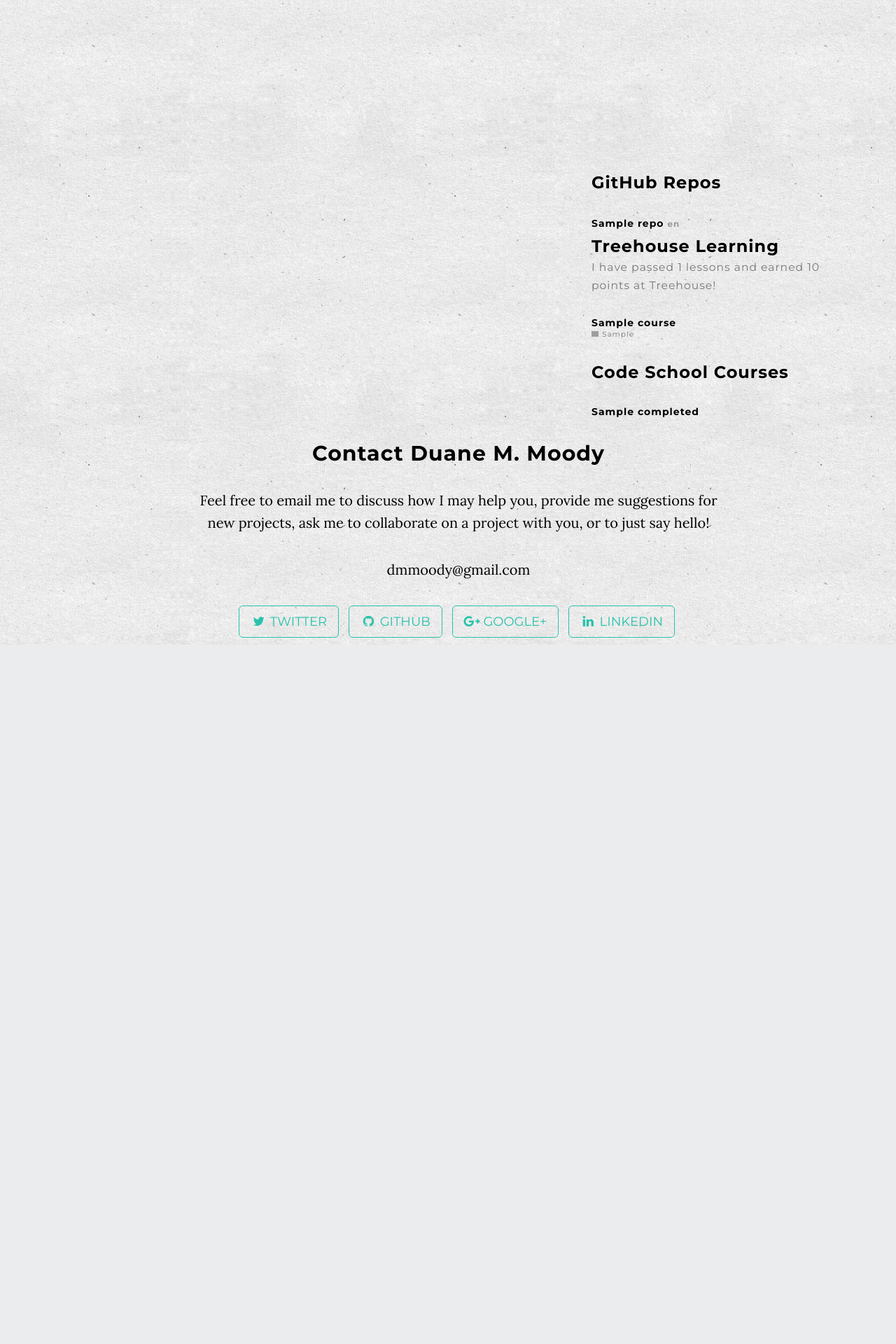
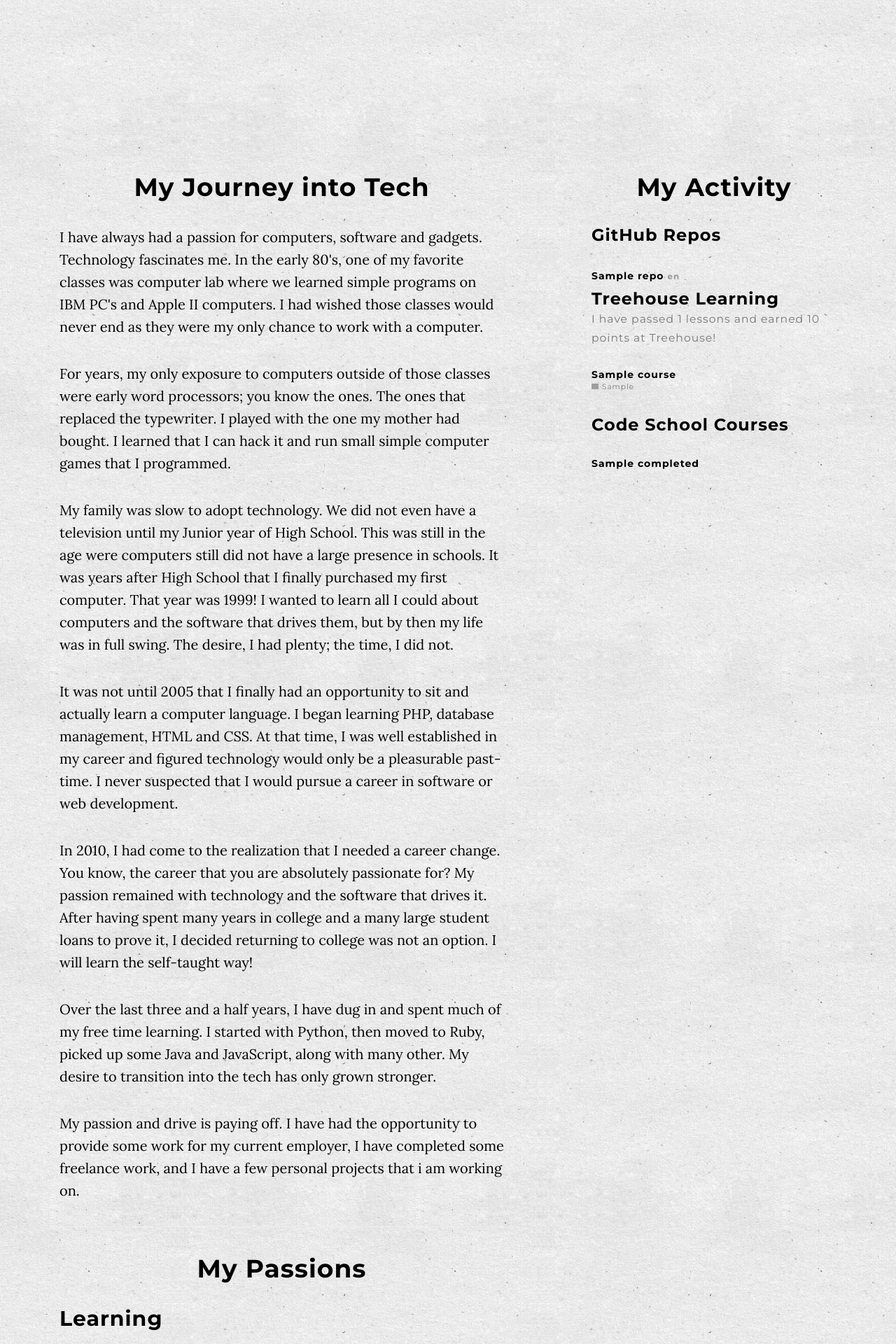
Before and after one commit to dmmoody-graveyard/moodycode, a Django app: template templates/about.html in a window 1280 px wide. Shown: the part 802-2722 px from the top of the page at 70% size. Before the commit the page ends 1723 px from the top, so only its background shows below. Run offline with Django 3.2, Linux system fonts and the light colour scheme; the template is opened without the code that fills it: most values are stand-ins (such as "Sample title", 1, 10 or a date in 2020); some libraries are stand-ins or nearby versions; grey boxes are pictures that could not be loaded.

Commit message:
content added to about page

```diff
--- a/templates/about.html
+++ b/templates/about.html
@@ -8,6 +8,18 @@
     <meta name="author" content="">
 
     <title>MoodyCo.de</title>
+
+    <!-- Google Analytics -->
+    <script>
+        (function(i,s,o,g,r,a,m){i['GoogleAnalyticsObject']=r;i[r]=i[r]||function(){
+        (i[r].q=i[r].q||[]).push(arguments)},i[r].l=1*new Date();a=s.createElement(o),
+        m=s.getElementsByTagName(o)[0];a.async=1;a.src=g;m.parentNode.insertBefore(a,m)
+        })(window,document,'script','//www.google-analytics.com/analytics.js','ga');
+
+        ga('create', 'UA-45529500-1', 'auto');
+        ga('send', 'pageview');
+
+    </script>
 
     <!-- Bootstrap Core CSS -->
     <link href="http://netdna.bootstrapcdn.com/bootstrap/3.0.3/css/bootstrap.min.css" rel="stylesheet" type="text/css">
@@ -20,18 +32,6 @@
     <!-- Custom Theme CSS -->
     {% load staticfiles %}
     <link href="{% static "css/about.css" %}" rel="stylesheet">
-
-    <!-- Google Analytics -->
-    <script>
-        (function(i,s,o,g,r,a,m){i['GoogleAnalyticsObject']=r;i[r]=i[r]||function(){
-        (i[r].q=i[r].q||[]).push(arguments)},i[r].l=1*new Date();a=s.createElement(o),
-        m=s.getElementsByTagName(o)[0];a.async=1;a.src=g;m.parentNode.insertBefore(a,m)
-        })(window,document,'script','//www.google-analytics.com/analytics.js','ga');
-
-        ga('create', 'UA-45529500-1', 'auto');
-        ga('send', 'pageview');
-
-    </script>
 
 </head>
 
@@ -82,9 +82,43 @@
         </div>
     </section>
 
-    <div class="container content-section">
+    <section class="container content-section">
+        <div class="col-md-7">
+        <section id="my-journey">
+            <h1 class="text-center">My Journey into Tech</h1>
+            <p>I have always had a passion for computers, software and gadgets.  Technology fascinates me.  In the early 80's, one of my favorite classes was computer lab where we learned simple programs on IBM PC's and Apple II computers.  I had wished those classes would never end as they were my only chance to work with a computer.</p>
+            <p>For years, my only exposure to computers outside of those classes were early word processors; you know the ones.  The ones that replaced the typewriter.  I played with the one my mother had bought.  I learned that I can hack it and run small simple computer games that I programmed.</p>
+            <p>My family was slow to adopt technology.  We did not even have a television until my Junior year of High School.  This was still in the age were computers still did not have a large presence in schools.  It was years after High School that I finally purchased my first computer.  That year was 1999!  I wanted to learn all I could about computers and the software that drives them, but by then my life was in full swing.  The desire, I had plenty; the time, I did not.</p>
+            <p>It was not until 2005 that I finally had an opportunity to sit and actually learn a computer language.  I began learning PHP, database management, HTML and CSS.  At that time, I was well established in my career and figured technology would only be a pleasurable past-time.  I never suspected that I would pursue a career in software or web development.</p>
+            <p>In 2010, I had come to the realization that I needed a career change.  You know, the career that you are absolutely passionate for?  My passion remained with technology and the software that drives it.  After having spent many years in college and a many large student loans to prove it, I decided returning to college was not an option.  I will learn the self-taught way!</p>
+            <p>Over the last three and a half years, I have dug in and spent much of my free time learning.  I started with Python, then moved to Ruby, picked up some Java and JavaScript, along with many other.  My desire to transition into the tech has only grown stronger.</p>
+            <p>My passion and drive is paying off.  I have had the opportunity to provide some work for my current employer, I have completed some freelance work, and I have a few personal projects that i am working on.</p>
+        </section>
+        <hr>
+        <br>
+        <section id="passions">
+            <h1 class="text-center">My Passions</h1>
+            <h2>Learning</h2>
+            <p>I have a great desire to learn and seek continuous improve by gaining knowledge and skills. Oftentimes, the process of learning is more thrilling than the outcome; I liken it to being a detective. I enjoy sorting through to uncover facts and sorting through lots of information to find key pieces of evidence.</p>
+            <p>I am drawn to people who value education.  I am eager to hear about others personal ambitions, intentions, goals and how they intend to achieve those. I enjoy participating in other people’s journey or including them in mine.</p>
+            <p>Learning provides me the opportunity to deepen my understanding of various topics, opportunities, problems, solutions, situations, events or people.  My passion for learning helps equip me for my other passion, solving problems and complex challenges.</p>
 
-        <section id="github" class="col-sm-4 col-sm-offset-8">
+            <h2>My Great Danes</h2>
+            <p>I have two Great Danes that are a joy to spend time with. My male Harlequin, Tango, weighs in at 155 pounds and my female Mantle, Bay, weighs 125 pounds.  We frequent the area dog parks and attend Great Dane Club meet-ups as often as we can.  Our most favorite past-times are exploring the great outdoors in the nearby forests, swimming in the Multnomah river and going to the beach.</p>
+            <p>This past spring, my female had a litter of 12 puppies.  Oh my, was that an experience and one I will not repeat!  I found wonderful homes for each puppy and I enjoy the frequent updates from the new owners.  On occasion, I even have the opportunity to see the puppies at various Great Dane club events which is a pleasure.</p>
+
+            <h2>Motorcycling and Road Trips</h2>
+            <p>Nothing beats heading out on the road for a long motorcycle ride.  Currently I have a 2003 Kawasaki Vulcan 1600 Classic, that I often refer to as my "Cadillac on two wheels".  A day long trip out of town can cure most any ailment.</p>
+            <p>Riding a motorcycle strips away all distractions that life throws at you.  It is an opportunity to enjoy the open road and provides a quite time to think, reflect and recharge.  The most pleasurable rides are the ones that take you down long winding backroads.  There is always a secret gem found on these roads, whether it is a new destination or the much needed clarity of mine - usually both!</p>
+            <p>This is one activity that I wish I could do more of.</p>
+        </section>
+        </div>
+        <div class="col-md-4 col-md-push-1">
+            <section id="Activity">
+                <h1 class="text-center">My Activity</h1>
+            </section>
+
+            <section id="github">
                 <h3>GitHub Repos</h3>
                     <ul class="list-unstyled">
                     {% for repos in github_data %}
@@ -93,7 +127,7 @@
                     </ul>
             </section>
 
-        <section id="treehouse" class="col-sm-4 col-sm-offset-8">
+            <section id="treehouse">
                 <h3>Treehouse Learning<br>
                 <small>I have passed {{ badge_count }} lessons and earned {{ points }} points at Treehouse!</small></h3>
                     <ul class="list-unstyled">
@@ -111,7 +145,7 @@
                     </ul>
             </section>
 
-        <section id="codeschool" class="col-sm-4 col-sm-offset-8">
+            <section id="codeschool">
                 <h3>Code School Courses</h3>
                     <ul class="list-unstyled">
                         {% for i in codeschool_data.courses.completed %}
@@ -119,7 +153,9 @@
                         {% endfor %}
                     </ul>
             </section>
-
+    </section>
+    </div>
+    <div>
         <section id="contact" class="container content-section text-center">
             <div class="row">
                 <div class="col-lg-8 col-lg-offset-2">
```
Also changed, not shown: templates/index.html (+12 -12 lines). Lines whose indentation alone changed are shown as unchanged.
